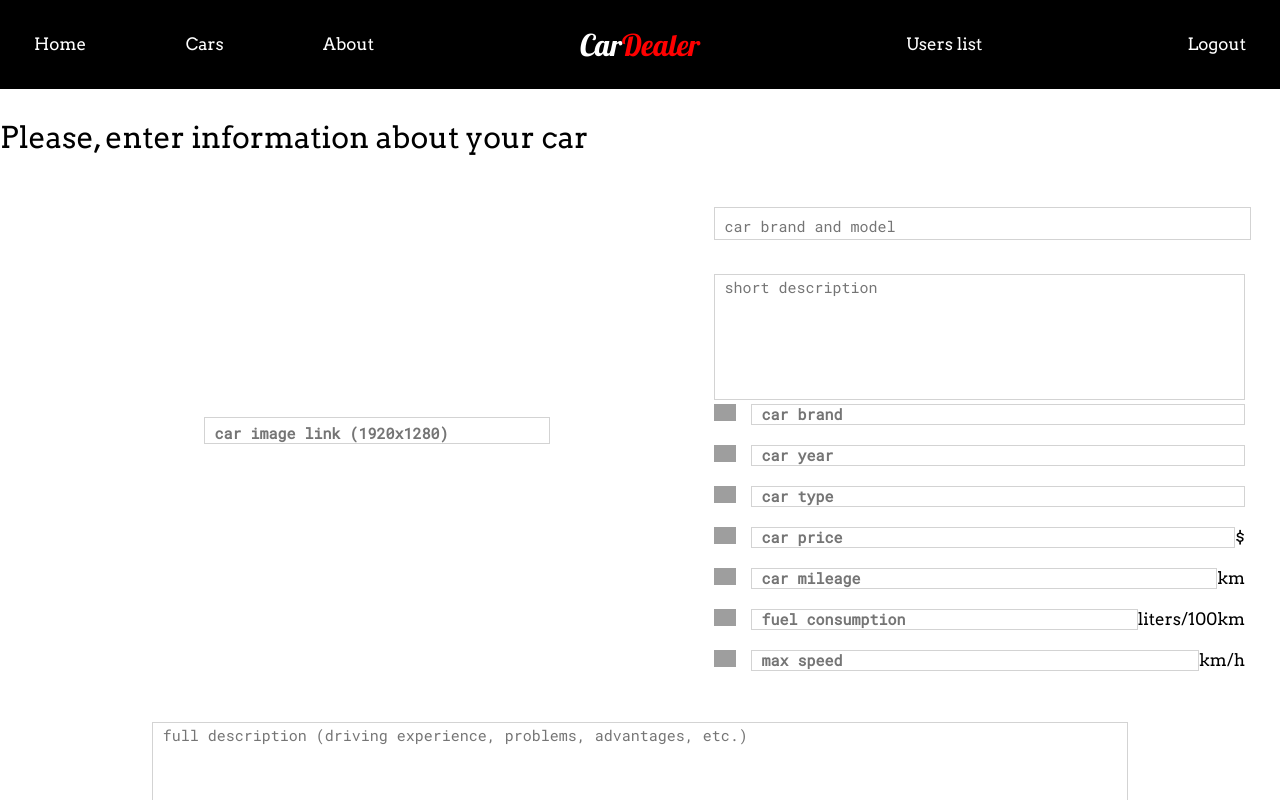
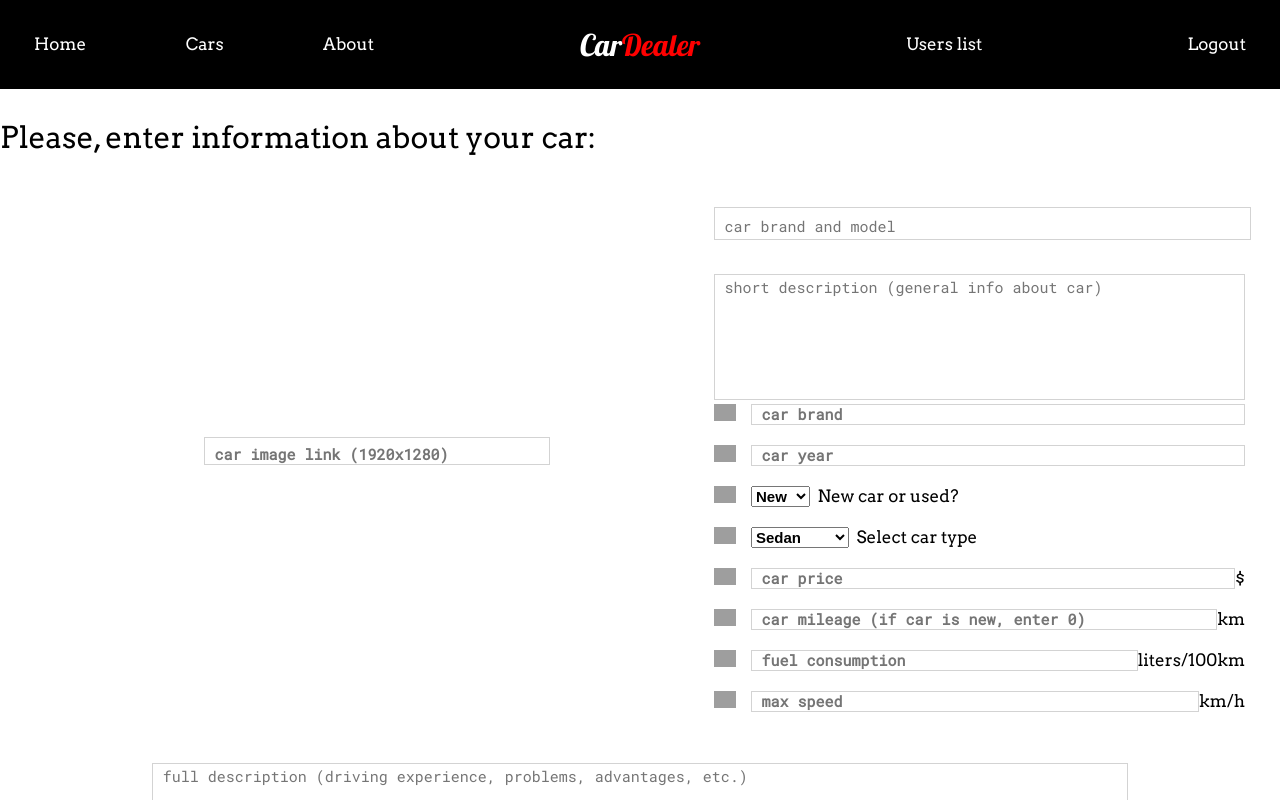
Before and after one commit to georgyshkliaryk/SamSolutions-CarDealerApp, a React (Create React App) app in the folder client/: page /ads/create in a window 1280 px wide. Shown: the top 800 px of the page. Built offline with nearby package versions, Linux system fonts and the light colour scheme; grey boxes are pictures that could not be loaded; a web font is replaced by a local one.

Commit message:
validation, select inputs added

```diff
--- a/client/src/components/CarAd/CarAd.tsx
+++ b/client/src/components/CarAd/CarAd.tsx
@@ -1,20 +1,19 @@
 import React from "react";
-import {Link} from "react-router-dom";
+import { Link } from "react-router-dom";
 import WOW from "wowjs";
 
 import SearchButton from "../buttons/SearchButton/SearchButton";
 import "./CarAd.scss";
 
-import SaveCancel from '../SaveCancel/SaveCancel';
+import SaveCancel from "../SaveCancel/SaveCancel";
 import EditButton from "../buttons/EditButton/EditButton";
 
 const CarAd = (props: any) => {
   return (
     <div>
       <div className={"car__container"}>
-
         <div className="car__image">
-                    <img src={props.image} alt="car image"/>
+          <img src={props.image} alt="car image" />
         </div>
 
         <div className="car__info">
@@ -37,10 +36,14 @@ const CarAd = (props: any) => {
             />
           </div>
 
-
           <div className={"car__info carflex"}>
-                        <div><img title="Brand"
-                                  src={"https://www.carlogos.org/logo/Eagle-automobile-logo-black-3000x2500.png"}/>
+            <div>
+              <img
+                title="Brand"
+                src={
+                  "https://www.carlogos.org/logo/Eagle-automobile-logo-black-3000x2500.png"
+                }
+              />
             </div>
             <div>&nbsp;&nbsp;&nbsp;&nbsp;</div>
             <input
@@ -51,10 +54,16 @@ const CarAd = (props: any) => {
               placeholder="car brand"
             />
           </div>
-                    <br/>
+          <br />
           <div className={"car__info carflex"}>
-                        <div><img title="Year"
-                                  src={"https://freeiconshop.com/wp-content/uploads/edd/calendar-solid.png"}/></div>
+            <div>
+              <img
+                title="Year"
+                src={
+                  "https://freeiconshop.com/wp-content/uploads/edd/calendar-solid.png"
+                }
+              />
+            </div>
             <div>&nbsp;&nbsp;&nbsp;&nbsp;</div>
             <input
               className="car__info-input"
@@ -64,22 +73,49 @@ const CarAd = (props: any) => {
               placeholder="car year"
             />
           </div>
-                    <br/>
+          <br />
           <div className={"car__info carflex"}>
-                        <div><img title="Type" src={"https://image.flaticon.com/icons/png/512/55/55308.png"}/></div>
+            <div>
+              <img
+                title="Usage"
+                src={"https://cdn.onlinewebfonts.com/svg/img_230655.png"}
+              />
+            </div>
             <div>&nbsp;&nbsp;&nbsp;&nbsp;</div>
             <input
               className="car__info-input"
               type="text"
-                            value={props.type}  //sedan coupe etc
+              value={props.used}
+              disabled={props.inputs}
+              placeholder="car used"
+            />
+          </div>
+          <br />
+          <div className={"car__info carflex"}>
+            <div>
+              <img
+                title="Type"
+                src={"https://image.flaticon.com/icons/png/512/55/55308.png"}
+              />
+            </div>
+            <div>&nbsp;&nbsp;&nbsp;&nbsp;</div>
+            <input
+              className="car__info-input"
+              type="text"
+              value={props.type} //sedan coupe etc
               disabled={props.inputs}
               placeholder="car type"
             />
           </div>
-                    <br/>
+          <br />
           <div className={"car__info carflex"}>
-                        <div><img title="Price"
-                                  src={"https://www.koenvandieren.com/wp-content/uploads/2019/06/icon-logo-price-dark.png"}/>
+            <div>
+              <img
+                title="Price"
+                src={
+                  "https://www.koenvandieren.com/wp-content/uploads/2019/06/icon-logo-price-dark.png"
+                }
+              />
             </div>
             <div>&nbsp;&nbsp;&nbsp;&nbsp;</div>
             <input
@@ -91,10 +127,15 @@ const CarAd = (props: any) => {
             />
             <div>$</div>
           </div>
-                    <br/>
+          <br />
           <div className={"car__info carflex"}>
-                        <div><img title="Mileage"
-                                  src={"https://obhajiwala.com/assets/less/icons/ionicons/png/512/ios7-speedometer.png"}/>
+            <div>
+              <img
+                title="Mileage"
+                src={
+                  "https://obhajiwala.com/assets/less/icons/ionicons/png/512/ios7-speedometer.png"
+                }
+              />
             </div>
             <div>&nbsp;&nbsp;&nbsp;&nbsp;</div>
             <input
@@ -106,10 +147,15 @@ const CarAd = (props: any) => {
             />
             <div>km</div>
           </div>
-                    <br/>
+          <br />
           <div className={"car__info carflex"}>
-                        <div><img title="Fuel Consumption"
-                                  src={"https://www.iconfinder.com/data/icons/wpzoom-developer-icon-set/500/132-512.png"}/>
+            <div>
+              <img
+                title="Fuel Consumption"
+                src={
+                  "https://www.iconfinder.com/data/icons/wpzoom-developer-icon-set/500/132-512.png"
+                }
+              />
             </div>
             <div>&nbsp;&nbsp;&nbsp;&nbsp;</div>
             <input
@@ -121,10 +167,15 @@ const CarAd = (props: any) => {
             />
             <div>liters/100km</div>
           </div>
-                    <br/>
+          <br />
           <div className={"car__info carflex"}>
-                        <div><img title="Max Speed"
-                                  src={"https://icons-for-free.com/iconfiles/png/512/performance+speed+icon-1320183237988780008.png"}/>
+            <div>
+              <img
+                title="Max Speed"
+                src={
+                  "https://icons-for-free.com/iconfiles/png/512/performance+speed+icon-1320183237988780008.png"
+                }
+              />
             </div>
             <div>&nbsp;&nbsp;&nbsp;&nbsp;</div>
             <input
@@ -137,7 +188,7 @@ const CarAd = (props: any) => {
             <div>km/h</div>
           </div>
         </div>
-                <br/>
+        <br />
         <div className="car__description full">
           <textarea
             className="car__description-input full2"
@@ -146,16 +197,16 @@ const CarAd = (props: any) => {
             placeholder="full description"
           />
         </div>
-                <br/>
+        <br />
         <div className={"car__btn"}>
-                {
-                    props.mode === "edit" ?
-                        <SaveCancel save="Save changes" cancel="Cancel"/> : props.mode == "view" ?
-                        <EditButton content="Edit" linkTo={props.id}/> : <SaveCancel save="Apply" cancel="Cancel"/>
-                }
+          {props.mode === "edit" ? (
+            <SaveCancel save="Save changes" cancel="Cancel" />
+          ) : props.mode == "view" ? (
+            <EditButton content="Edit" linkTo={props.id} />
+          ) : (
+            <SaveCancel save="Apply" cancel="Cancel" />
+          )}
         </div>
-
-
       </div>
     </div>
   );
--- a/client/src/components/CarAds/Ads.tsx
+++ b/client/src/components/CarAds/Ads.tsx
@@ -46,6 +46,7 @@ function Ads(props: IProps) {
               <AdCard
                 title={ad.carName}
                 typeImg={ad.carTypeImage}
+                carUsed={ad.carUsed}
                 type={ad.carType}
                 year={ad.carYear}
                 price={ad.carPrice}
--- a/client/src/components/CreateAd/CreateAd.tsx
+++ b/client/src/components/CreateAd/CreateAd.tsx
@@ -1,27 +1,27 @@
 import "./CreateAd";
 import React, { useState } from "react";
-//import { useForm } from "react-hook-form";
+import { BrowserRouter } from "react-router-dom";
+//import { useForm } from "react-hook-form";;
 
 import SearchButton from "../buttons/SearchButton/SearchButton";
 import "./CreateAd.scss";
 
-import SaveCancel from "../SaveCancel/SaveCancel";
-import EditButton from "../buttons/EditButton/EditButton";
-import { register } from "../../serviceWorker";
-import { IProps } from "../Slider/Slider";
-
 import { postAd } from "../../services/RestService";
+import { Link, Redirect } from "react-router-dom";
 
 class CreateAd extends React.Component {
   constructor(props: any) {
     super(props);
 
     this.state = {
+      carImage: "",
       carName: "",
       carDescription: "",
       carModel: "",
       carYear: null,
       carType: "",
+      carTypeImage: "Sedan",
+      carUsed: "New car",
       carPrice: null,
       carMileage: null,
       fuelConsumption: null,
@@ -29,25 +29,59 @@ class CreateAd extends React.Component {
       carFullDescription: "",
     };
     this.handleChange = this.handleChange.bind(this);
-    this.handleClick = this.handleClick.bind(this);
+    this.onSubmit = this.onSubmit.bind(this);
   }
-  // const { register, handleSubmit } = useForm();
-  handleClick(event) {
+  componentDidMount() {
+    let redirect = false;
+  }
+  onSubmit(event) {
     event.preventDefault();
     console.log([this.state]);
 
     try {
       const created = postAd([this.state]);
       console.log(created);
+      alert("Ad successfully created!");
     } catch (error) {
       console.error(error);
     }
+    // BrowserRouter.push('/ads');
   }
 
   handleChange(event) {
     const target = event.target;
     const name = target.name;
     const value = event.target.value;
+    if (name == "Sedan") {
+        this.setState({
+            carTypeImage: "https://image.flaticon.com/icons/png/512/55/55283.png"
+        })
+    };
+    if (value == "Coupe") {
+        this.setState({
+            carTypeImage: "https://image.flaticon.com/icons/png/512/55/55180.png"
+        })
+    };
+    if (value == "SUV") {
+        this.setState({
+            carTypeImage: "https://image.flaticon.com/icons/png/512/55/55280.png"
+        })
+    };
+    if (value == "4x4") {
+        this.setState({
+            carTypeImage: "https://www.flaticon.com/svg/static/icons/svg/37/37859.svg"
+        })
+    };
+    if (value == "Hatchback") {
+        this.setState({
+            carTypeImage: "https://image.flaticon.com/icons/png/512/55/55308.png"
+        })
+    };
+    if (name == "Pickup") {
+        this.setState({
+            carTypeImage: "https://image.flaticon.com/icons/png/512/55/55277.png"
+        })
+    };
     this.setState({
       [name]: value,
     });
@@ -55,18 +89,17 @@ class CreateAd extends React.Component {
 
   render() {
     return (
-      <form>
-        <div className="title">Please, enter information about your car</div>
+      <form onSubmit={this.onSubmit}>
+        <div className="title">Please, enter information about your car:</div>
         <div className={"car__container"}>
           <div className="car__image">
             <input
               className="car__info-input img"
               type="text"
               name="carImage"
-              //   value={props.model}
-              //   disabled={props.inputs}
               placeholder="car image link (1920x1280)"
               onChange={this.handleChange}
+              required
             />
           </div>
 
@@ -76,21 +109,19 @@ class CreateAd extends React.Component {
               <input
                 className="car__title-input"
                 type="text"
-                //   value={props.title}
                 name="carName"
-                //   disabled={props.inputs}
                 placeholder="car brand and model"
                 onChange={this.handleChange}
+                required
               />{" "}
             </div>
             <div className="car__description">
               <textarea
                 className="car__description-input"
                 name="carDescription"
-                //   value={props.description}
-                //   disabled={props.inputs}
-                placeholder="short description"
+                placeholder="short description (general info about car)"
                 onChange={this.handleChange}
+                required
               />
             </div>
 
@@ -108,8 +139,6 @@ class CreateAd extends React.Component {
                 className="car__info-input"
                 type="text"
                 name="carModel"
-                //   value={props.model}
-                //   disabled={props.inputs}
                 placeholder="car brand"
                 onChange={this.handleChange}
               />
@@ -129,11 +158,27 @@ class CreateAd extends React.Component {
                 className="car__info-input"
                 type="text"
                 name="carYear"
-                //   value={props.year}
-                //   disabled={props.inputs}
                 placeholder="car year"
                 onChange={this.handleChange}
+                required
               />
+            </div>
+            <br />
+            <div className={"car__info carflex"}>
+              <div>
+                <img
+                  title="Usage"
+                  src={"https://cdn.onlinewebfonts.com/svg/img_230655.png"}
+                />
+              </div>
+              <div>&nbsp;&nbsp;&nbsp;&nbsp;</div>
+              <select className="car__info-input"
+                name="carUsed"
+                onChange={this.handleChange}
+                >
+                <option value="New car">New</option>
+                <option value="Used car">Used</option>
+              </select><div>&nbsp;&nbsp;New car or used?</div>
             </div>
             <br />
             <div className={"car__info carflex"}>
@@ -144,15 +189,17 @@ class CreateAd extends React.Component {
                 />
               </div>
               <div>&nbsp;&nbsp;&nbsp;&nbsp;</div>
-              <input
-                className="car__info-input"
-                type="text"
+              <select className="car__info-input"
                 name="carType"
-                //   value={props.type} //sedan coupe etc
-                //   disabled={props.inputs}
-                placeholder="car type"
                 onChange={this.handleChange}
-              />
+                >
+                <option value="Sedan">Sedan</option>
+                <option value="Coupe">Coupe</option>
+                <option value="SUV">SUV</option>
+                <option value="4x4">4x4</option>
+                <option value="Hatchback">Hatchback</option>
+                <option value="Pickup">Pickup</option>
+              </select><div>&nbsp;&nbsp;Select car type</div>
             </div>
             <br />
             <div className={"car__info carflex"}>
@@ -169,10 +216,9 @@ class CreateAd extends React.Component {
                 className="car__info-input"
                 type="text"
                 name="carPrice"
-                //   value={props.price}
-                //   disabled={props.inputs}
                 placeholder="car price"
                 onChange={this.handleChange}
+                required
               />
               <div>$</div>
             </div>
@@ -191,9 +237,7 @@ class CreateAd extends React.Component {
                 className="car__info-input"
                 type="text"
                 name="carMileage"
-                //   value={props.mileage}
-                //   disabled={props.inputs}
-                placeholder="car mileage"
+                placeholder="car mileage (if car is new, enter 0)"
                 onChange={this.handleChange}
               />
               <div>km</div>
@@ -213,8 +257,6 @@ class CreateAd extends React.Component {
                 className="car__info-input"
                 type="text"
                 name="fuelConsumption"
-                //   value={props.fuel}
-                //   disabled={props.inputs}
                 placeholder="fuel consumption"
                 onChange={this.handleChange}
               />
@@ -235,8 +277,6 @@ class CreateAd extends React.Component {
                 className="car__info-input"
                 type="text"
                 name="maxSpeed"
-                //   value={props.maxspeed}
-                //   disabled={props.inputs}
                 placeholder="max speed"
                 onChange={this.handleChange}
               />
@@ -248,25 +288,18 @@ class CreateAd extends React.Component {
             <textarea
               className="car__description-input full2"
               name="carFullDescription"
-              // value={props.fulldescription}
-              // disabled={props.inputs}
               placeholder="full description (driving experience, problems, advantages, etc.)"
               onChange={this.handleChange}
             />
           </div>
           <br />
           <div className={"car__btn"}>
-            {/* {props.mode === "edit" ? (
-            <SaveCancel save="Save changes" cancel="Cancel" />
-          ) : props.mode == "view" ? (
-            <EditButton content="Edit" linkTo={props.id} />
-          ) : (
-            <SaveCancel save="Apply" cancel="Cancel" />
-          )} */}
-            <button className="button red" onClick={this.handleClick}>
+
+            <button className="button red">
               Save changes
             </button>
-            <button className="button grey" onClick={this.handleClick}>
+
+            <button className="button grey" onClick={this.onSubmit}>
               Cancel
             </button>
           </div>
--- a/client/src/components/FilterForm/FilterForm.tsx
+++ b/client/src/components/FilterForm/FilterForm.tsx
@@ -88,8 +88,8 @@ class FilterForm extends Component<IProps, any> {
                     <SelectInput
                         onChange={this.onChangeSelect1}
                         label="SELECT MANUFACTURER"
-                        options={["", "Audi", "BMW", "Mercedes", "Ford", "Mazda", "Porsche"]}
-                        values={["", "Audi", "BMW", "Mercedes", "Ford", "Mazda", "Porsche"]}
+                        options={["", "Audi", "BMW", "Mercedes", "Ford", "Mazda", "Porsche", "Volkswagen", "Honda", "Mitsubishi", "Subaru"]}
+                        values={["", "Audi", "BMW", "Mercedes", "Ford", "Mazda", "Porsche", "Volkswagen", "Honda", "Mitsubishi", "Subaru"]}
                     />
 
                     <SelectInput
--- a/client/src/pages/NewCarPage.tsx
+++ b/client/src/pages/NewCarPage.tsx
@@ -80,6 +80,7 @@ class NewCarPage extends React.Component<any, any> {
             model={this.state.ad.carModel}
             price={this.state.ad.carPrice}
             year={this.state.ad.carYear}
+            used={this.state.ad.carUsed}
             type={this.state.ad.carType}
             mileage={this.state.ad.carMileage}
             maxspeed={this.state.ad.maxSpeed}
```
Also changed, not shown: 1 other file (tests, documents, lock files or other folders). Lines whose indentation alone changed are shown as unchanged.
